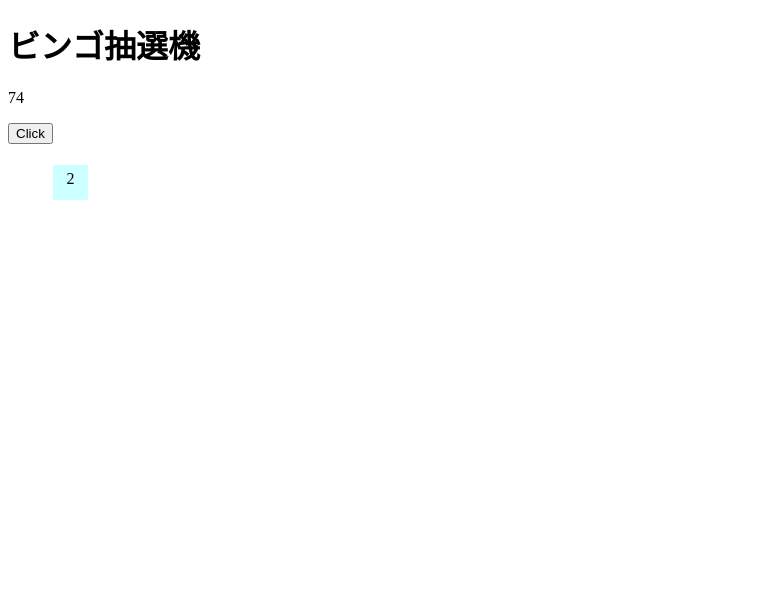
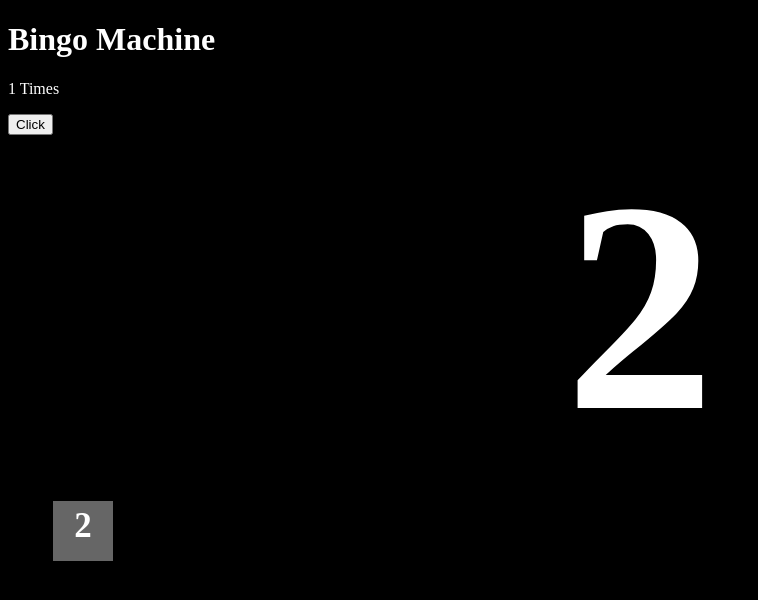
Before and after one commit to spdbear/vueprac-bingo, a plain HTML site: page vue/index.html in a window 1280 px wide. Both pictures are taken after a click on the button "Click". Shown: the whole page, without its empty margins (0-758 px from the left). Drawn offline with nearby package versions, Linux system fonts and the light colour scheme.

Commit message:
外観のブラッシュアップ
・黒ベースに変更
・選ばれた数字を独立して別表示
・直近に選ばれたものが末尾に並ぶよう再変更（画面変化の情報量を下げるように）

```diff
--- a/vue/index.html
+++ b/vue/index.html
@@ -8,15 +8,12 @@
 
   <body>
     <div id="app">
-      <h1>ビンゴ抽選機</h1>
-      <p></p>
-
-      <p id="count">{{listed.length}}</p>
-
+      <h1>Bingo Machine</h1>
+      <p id="count">{{75 - unselectedNumbers.length}} Times</p>
       <button v-on:click="draw">Click</button>
-
+      <p class="bigNumber">{{ drawnNumber }}</p>
       <ul id="numberList">
-        <li v-for="item in list">{{ item }}</li>
+        <li v-for="item in selectedNumbers">{{ item }}</li>
       </ul>
     </div>
     <script src="https://cdn.jsdelivr.net/npm/vue@2.6.10/dist/vue.js"></script>
--- a/vue/main.css
+++ b/vue/main.css
@@ -1,3 +1,8 @@
+body {
+  background-color: #000;
+  color: #fff;
+}
+
 ul {
   list-style: none;
   display: flex;
@@ -7,12 +12,22 @@ ul {
 li {
   margin: 5px;
   padding: 5px;
-  width: 25px;
-  height: 25px;
+  width: 50px;
+  height: 50px;
+  font-size: 35px;
   text-align: center;
-  background: #dddddd;
+  background-color: #222222;
 }
 
-li:first-child {
-  background: #ccffff;
+li:last-child {
+  background: #666666;
+  font-weight: bolder;
 }
+
+.bigNumber {
+  text-align: center;
+  font-size: 300px;
+  font-weight: bolder;
+  margin: 0;
+  padding: 0;
+}
--- a/vue/main.js
+++ b/vue/main.js
@@ -4,17 +4,26 @@ var app = new Vue({
 
   // 用いるデータ
   data: {
-    list: [],
-    listed: []
+    selectedNumbers: [],
+    unselectedNumbers: []
   },
 
   // 算出プロパティ
   // （関数によって算出されたデータ）
-  computed: {},
+  computed: {
+    drawnNumber: function() {
+      var num = "";
+      if (this.selectedNumbers.length != 0) {
+        num = this.selectedNumbers[this.selectedNumbers.length - 1];
+      }
+      return num;
+    }
+  },
 
   // ライフサイクルハック
-  // created: DOM構築直前
+  // mounted: DOM構築直後
   mounted: function() {
+    // 配列をシャッフル（破壊的変更）
     function shuffleArray(array) {
       for (var i = array.length - 1; i > 0; i--) {
         var r = Math.floor(Math.random() * (i + 1));
@@ -25,17 +34,16 @@ var app = new Vue({
       return array;
     }
     for (var i = 1; i <= 75; i++) {
-      this.listed.push(i);
+      this.unselectedNumbers.push(i);
     }
-    shuffleArray(this.listed);
-    this.listed = numbers;
+    shuffleArray(this.unselectedNumbers);
   },
 
   // このアプリケーションで使うメソッド
   methods: {
     draw: function() {
-      if (this.listed.length != 0) {
-        this.list.unshift(this.listed.pop());
+      if (this.unselectedNumbers.length != 0) {
+        this.selectedNumbers.push(this.unselectedNumbers.pop());
       }
     }
   }
```
